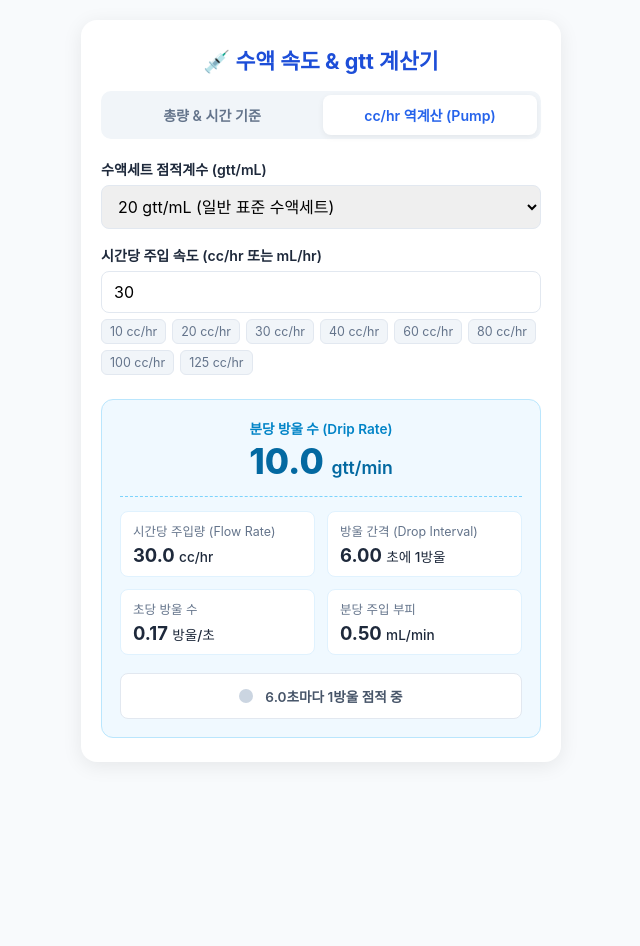
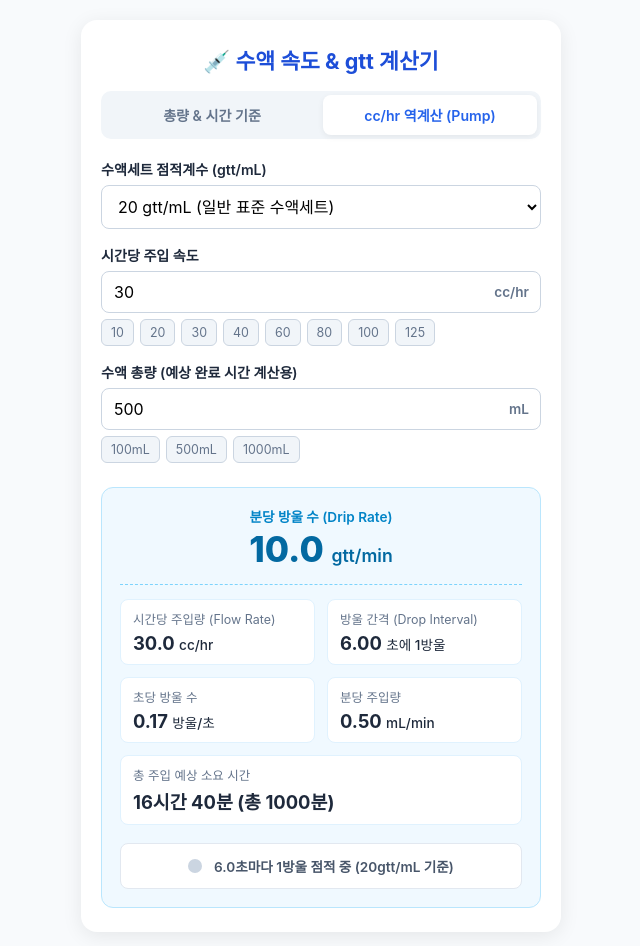
Before and after one commit to LeeHyeYeon1112/Nurse-calculator, a plain HTML site: page index.html in a window 1280 px wide. Both pictures are taken after a click on the button "cc/hr 역계산 (Pump)". Shown: the whole page, without its empty margins (319-959 px from the left). Before the commit the page ends 800 px from the top, so only its background shows below. Drawn offline with Linux system fonts and the light colour scheme.

Commit message:
Update index.html

```diff
--- a/index.html
+++ b/index.html
@@ -12,7 +12,7 @@
       --card-bg: #ffffff;
       --text: #1e293b;
       --text-muted: #64748b;
-      --border: #e2e8f0;
+      --border: #cbd5e1;
       --accent: #0284c7;
     }
 
@@ -48,7 +48,7 @@
       margin-bottom: 16px;
     }
 
-    /* 탭 메뉴 스타일 */
+    /* 탭 메뉴 */
     .tab-group {
       display: flex;
       background: #f1f5f9;
@@ -97,14 +97,17 @@
       color: var(--text);
     }
 
-    .input-row {
+    /* 입력창 및 단위 결합 스타일 */
+    .input-unit-group {
       display: flex;
-      gap: 8px;
+      align-items: center;
+      position: relative;
+      width: 100%;
     }
 
-    input, select {
+    .input-unit-group input {
       width: 100%;
-      padding: 10px 12px;
+      padding: 10px 42px 10px 12px;
       font-size: 1rem;
       border: 1px solid var(--border);
       border-radius: 8px;
@@ -112,8 +115,41 @@
       transition: border-color 0.2s;
     }
 
-    input:focus, select:focus {
+    .input-unit-group input:focus, select:focus {
       border-color: var(--primary);
+    }
+
+    .input-unit-group .unit-label {
+      position: absolute;
+      right: 12px;
+      font-size: 0.85rem;
+      color: var(--text-muted);
+      pointer-events: none;
+      font-weight: 600;
+    }
+
+    .time-row {
+      display: flex;
+      gap: 8px;
+    }
+
+    select {
+      width: 100%;
+      padding: 10px 12px;
+      font-size: 1rem;
+      border: 1px solid var(--border);
+      border-radius: 8px;
+      outline: none;
+      background-color: #ffffff;
+    }
+
+    .custom-factor-box {
+      margin-top: 8px;
+      display: none;
+    }
+
+    .custom-factor-box.active {
+      display: block;
     }
 
     .preset-chips {
@@ -126,7 +162,7 @@
     .chip {
       background: #f1f5f9;
       border: 1px solid var(--border);
-      padding: 4px 8px;
+      padding: 5px 9px;
       font-size: 0.78rem;
       border-radius: 6px;
       cursor: pointer;
@@ -176,6 +212,10 @@
       padding: 10px 12px;
       border-radius: 8px;
       border: 1px solid #e0f2fe;
+    }
+
+    .metric-item.full-width {
+      grid-column: span 2;
     }
 
     .metric-item .title {
@@ -234,22 +274,34 @@
     <button class="tab-btn" onclick="switchTab('rate')">cc/hr 역계산 (Pump)</button>
   </div>
 
-  <!-- 공통: 점적계수 선택 -->
+  <!-- 공통: 점적계수 선택 & 직접 입력 -->
   <div class="form-group">
-    <label for="dropFactor">수액세트 점적계수 (gtt/mL)</label>
-    <select id="dropFactor" onchange="calculate()">
+    <label for="dropFactorSelect">수액세트 점적계수 (gtt/mL)</label>
+    <select id="dropFactorSelect" onchange="onDropFactorPresetChange()">
+      <option value="20" selected>20 gtt/mL (일반 표준 수액세트)</option>
       <option value="15">15 gtt/mL (혈액/일부 수액세트)</option>
-      <option value="20" selected>20 gtt/mL (일반 표준 수액세트)</option>
       <option value="60">60 gtt/mL (소아/Micro drip)</option>
+      <option value="custom">직접 입력 (사용자 설정)</option>
     </select>
+
+    <div id="customFactorBox" class="custom-factor-box">
+      <div class="input-unit-group">
+        <input type="number" id="customDropFactor" placeholder="점적계수 입력" value="20" min="1" step="1" oninput="calculate()" />
+        <span class="unit-label">gtt/mL</span>
+      </div>
+    </div>
   </div>
 
   <!-- TAB 1: 총량 & 시간 기준 계산 -->
   <div id="standardTab" class="tab-content active">
     <div class="form-group">
-      <label for="volume">총 주입량 (mL 또는 cc)</label>
-      <input type="number" id="volume" value="500" min="1" step="1" oninput="calculate()" />
+      <label for="volume">총 주입량</label>
+      <div class="input-unit-group">
+        <input type="number" id="volume" value="500" min="1" step="1" oninput="calculate()" />
+        <span class="unit-label">mL</span>
+      </div>
       <div class="preset-chips">
+        <button class="chip" onclick="setVolume(50)">50mL</button>
         <button class="chip" onclick="setVolume(100)">100mL</button>
         <button class="chip" onclick="setVolume(500)">500mL</button>
         <button class="chip" onclick="setVolume(1000)">1000mL</button>
@@ -258,13 +310,20 @@
 
     <div class="form-group">
       <label>주입 예정 시간</label>
-      <div class="input-row">
-        <input type="number" id="hours" value="4" min="0" placeholder="시간" oninput="calculate()" />
-        <input type="number" id="minutes" value="0" min="0" max="59" placeholder="분" oninput="calculate()" />
+      <div class="time-row">
+        <div class="input-unit-group">
+          <input type="number" id="hours" value="4" min="0" placeholder="시간" oninput="calculate()" />
+          <span class="unit-label">시간</span>
+        </div>
+        <div class="input-unit-group">
+          <input type="number" id="minutes" value="0" min="0" max="59" placeholder="분" oninput="calculate()" />
+          <span class="unit-label">분</span>
+        </div>
       </div>
       <div class="preset-chips">
         <button class="chip" onclick="setTime(0, 30)">30분</button>
         <button class="chip" onclick="setTime(1, 0)">1시간</button>
+        <button class="chip" onclick="setTime(2, 0)">2시간</button>
         <button class="chip" onclick="setTime(4, 0)">4시간</button>
         <button class="chip" onclick="setTime(8, 0)">8시간</button>
         <button class="chip" onclick="setTime(24, 0)">24시간</button>
@@ -275,17 +334,33 @@
   <!-- TAB 2: cc/hr 역계산 모드 -->
   <div id="rateTab" class="tab-content">
     <div class="form-group">
-      <label for="ccPerHour">시간당 주입 속도 (cc/hr 또는 mL/hr)</label>
-      <input type="number" id="ccPerHour" value="30" min="1" step="1" oninput="calculate()" />
+      <label for="ccPerHour">시간당 주입 속도</label>
+      <div class="input-unit-group">
+        <input type="number" id="ccPerHour" value="30" min="1" step="1" oninput="calculate()" />
+        <span class="unit-label">cc/hr</span>
+      </div>
       <div class="preset-chips">
-        <button class="chip" onclick="setRate(10)">10 cc/hr</button>
-        <button class="chip" onclick="setRate(20)">20 cc/hr</button>
-        <button class="chip" onclick="setRate(30)">30 cc/hr</button>
-        <button class="chip" onclick="setRate(40)">40 cc/hr</button>
-        <button class="chip" onclick="setRate(60)">60 cc/hr</button>
-        <button class="chip" onclick="setRate(80)">80 cc/hr</button>
-        <button class="chip" onclick="setRate(100)">100 cc/hr</button>
-        <button class="chip" onclick="setRate(125)">125 cc/hr</button>
+        <button class="chip" onclick="setRate(10)">10</button>
+        <button class="chip" onclick="setRate(20)">20</button>
+        <button class="chip" onclick="setRate(30)">30</button>
+        <button class="chip" onclick="setRate(40)">40</button>
+        <button class="chip" onclick="setRate(60)">60</button>
+        <button class="chip" onclick="setRate(80)">80</button>
+        <button class="chip" onclick="setRate(100)">100</button>
+        <button class="chip" onclick="setRate(125)">125</button>
+      </div>
+    </div>
+
+    <div class="form-group">
+      <label for="targetVolume">수액 총량 (예상 완료 시간 계산용)</label>
+      <div class="input-unit-group">
+        <input type="number" id="targetVolume" value="500" min="1" step="1" oninput="calculate()" />
+        <span class="unit-label">mL</span>
+      </div>
+      <div class="preset-chips">
+        <button class="chip" onclick="setTargetVolume(100)">100mL</button>
+        <button class="chip" onclick="setTargetVolume(500)">500mL</button>
+        <button class="chip" onclick="setTargetVolume(1000)">1000mL</button>
       </div>
     </div>
   </div>
@@ -311,8 +386,14 @@
         <div class="data" id="dropsPerSecResult">0 <span style="font-size:0.85rem; font-weight:500;">방울/초</span></div>
       </div>
       <div class="metric-item">
-        <div class="title">분당 주입 부피</div>
+        <div class="title">분당 주입량</div>
         <div class="data" id="mlPerMinResult">0 <span style="font-size:0.85rem; font-weight:500;">mL/min</span></div>
+      </div>
+
+      <!-- 예상 소요 시간 (시간 / 분 명확 표기) -->
+      <div class="metric-item full-width">
+        <div class="title">총 주입 예상 소요 시간</div>
+        <div class="data" id="totalDurationResult">-</div>
       </div>
     </div>
 
@@ -340,17 +421,38 @@
     calculate();
   }
 
+  function onDropFactorPresetChange() {
+    const select = document.getElementById('dropFactorSelect');
+    const customBox = document.getElementById('customFactorBox');
+
+    if (select.value === 'custom') {
+      customBox.classList.add('active');
+    } else {
+      customBox.classList.remove('active');
+    }
+    calculate();
+  }
+
+  function getDropFactor() {
+    const select = document.getElementById('dropFactorSelect');
+    if (select.value === 'custom') {
+      return parseFloat(document.getElementById('customDropFactor').value) || 20;
+    }
+    return parseFloat(select.value) || 20;
+  }
+
   function calculate() {
-    const dropFactor = parseFloat(document.getElementById('dropFactor').value) || 20;
+    const dropFactor = getDropFactor();
     let gtt = 0;
     let ccPerHour = 0;
     let mlPerMin = 0;
+    let totalMinutes = 0;
 
     if (activeTab === 'standard') {
       const volume = parseFloat(document.getElementById('volume').value) || 0;
       const hours = parseFloat(document.getElementById('hours').value) || 0;
       const minutes = parseFloat(document.getElementById('minutes').value) || 0;
-      const totalMinutes = (hours * 60) + minutes;
+      totalMinutes = (hours * 60) + minutes;
 
       if (volume > 0 && totalMinutes > 0) {
         gtt = (volume * dropFactor) / totalMinutes;
@@ -360,10 +462,14 @@
     } else {
       // cc/hr 역계산 모드
       ccPerHour = parseFloat(document.getElementById('ccPerHour').value) || 0;
+      const targetVolume = parseFloat(document.getElementById('targetVolume').value) || 0;
+
       if (ccPerHour > 0) {
-        // gtt = (cc/hr * dropFactor) / 60
         gtt = (ccPerHour * dropFactor) / 60;
         mlPerMin = ccPerHour / 60;
+        if (targetVolume > 0) {
+          totalMinutes = (targetVolume / ccPerHour) * 60;
+        }
       }
     }
 
@@ -373,6 +479,7 @@
       document.getElementById('secPerDropResult').innerHTML = `- <span style="font-size:0.85rem; font-weight:500;">초에 1방울</span>`;
       document.getElementById('dropsPerSecResult').innerHTML = `0 <span style="font-size:0.85rem; font-weight:500;">방울/초</span>`;
       document.getElementById('mlPerMinResult').innerHTML = `0 <span style="font-size:0.85rem; font-weight:500;">mL/min</span>`;
+      document.getElementById('totalDurationResult').innerText = `-`;
       document.getElementById('dripStatus').innerText = "수치를 입력해주세요";
       clearInterval(dripIntervalTimer);
       return;
@@ -381,13 +488,22 @@
     const secPerDrop = 60 / gtt;
     const dropsPerSec = gtt / 60;
 
+    // 시간, 분 변환
+    const resHours = Math.floor(totalMinutes / 60);
+    const resMinutes = Math.round(totalMinutes % 60);
+    let durationString = "";
+    if (resHours > 0) durationString += `${resHours}시간 `;
+    if (resMinutes > 0 || resHours === 0) durationString += `${resMinutes}분`;
+    durationString += ` (총 ${Math.round(totalMinutes)}분)`;
+
     document.getElementById('gttResult').innerHTML = `${gtt.toFixed(1)} <span style="font-size:1.1rem; font-weight:600;">gtt/min</span>`;
     document.getElementById('flowRateResult').innerHTML = `${ccPerHour.toFixed(1)} <span style="font-size:0.85rem; font-weight:500;">cc/hr</span>`;
     document.getElementById('secPerDropResult').innerHTML = `${secPerDrop.toFixed(2)} <span style="font-size:0.85rem; font-weight:500;">초에 1방울</span>`;
     document.getElementById('dropsPerSecResult').innerHTML = `${dropsPerSec.toFixed(2)} <span style="font-size:0.85rem; font-weight:500;">방울/초</span>`;
     document.getElementById('mlPerMinResult').innerHTML = `${mlPerMin.toFixed(2)} <span style="font-size:0.85rem; font-weight:500;">mL/min</span>`;
+    document.getElementById('totalDurationResult').innerText = durationString;
 
-    document.getElementById('dripStatus').innerText = `${secPerDrop.toFixed(1)}초마다 1방울 점적 중`;
+    document.getElementById('dripStatus').innerText = `${secPerDrop.toFixed(1)}초마다 1방울 점적 중 (${dropFactor}gtt/mL 기준)`;
 
     startDripAnimation(secPerDrop * 1000);
   }
@@ -419,7 +535,12 @@
     calculate();
   }
 
-  // 첫 화면 실행
+  function setTargetVolume(v) {
+    document.getElementById('targetVolume').value = v;
+    calculate();
+  }
+
+  // 초기 실행
   calculate();
 </script>
 
```
